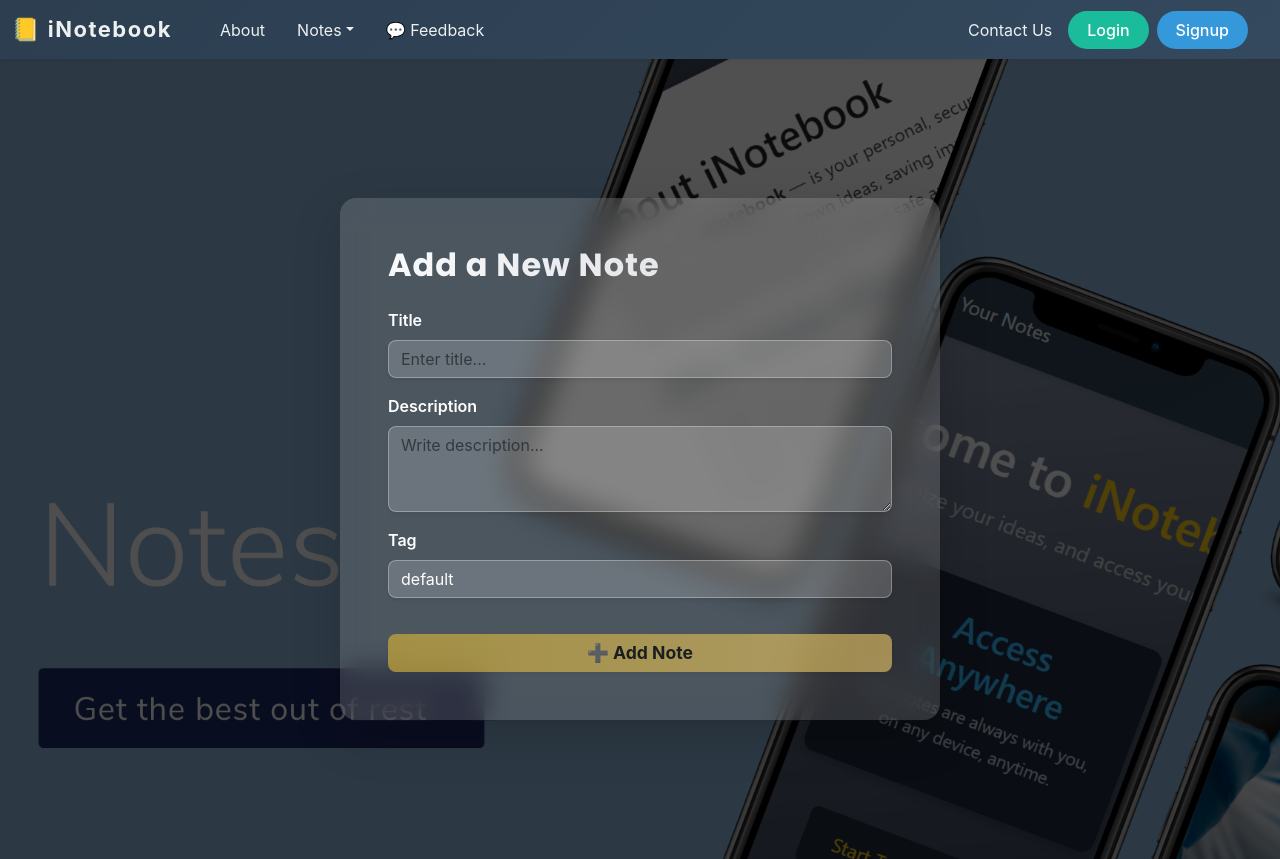
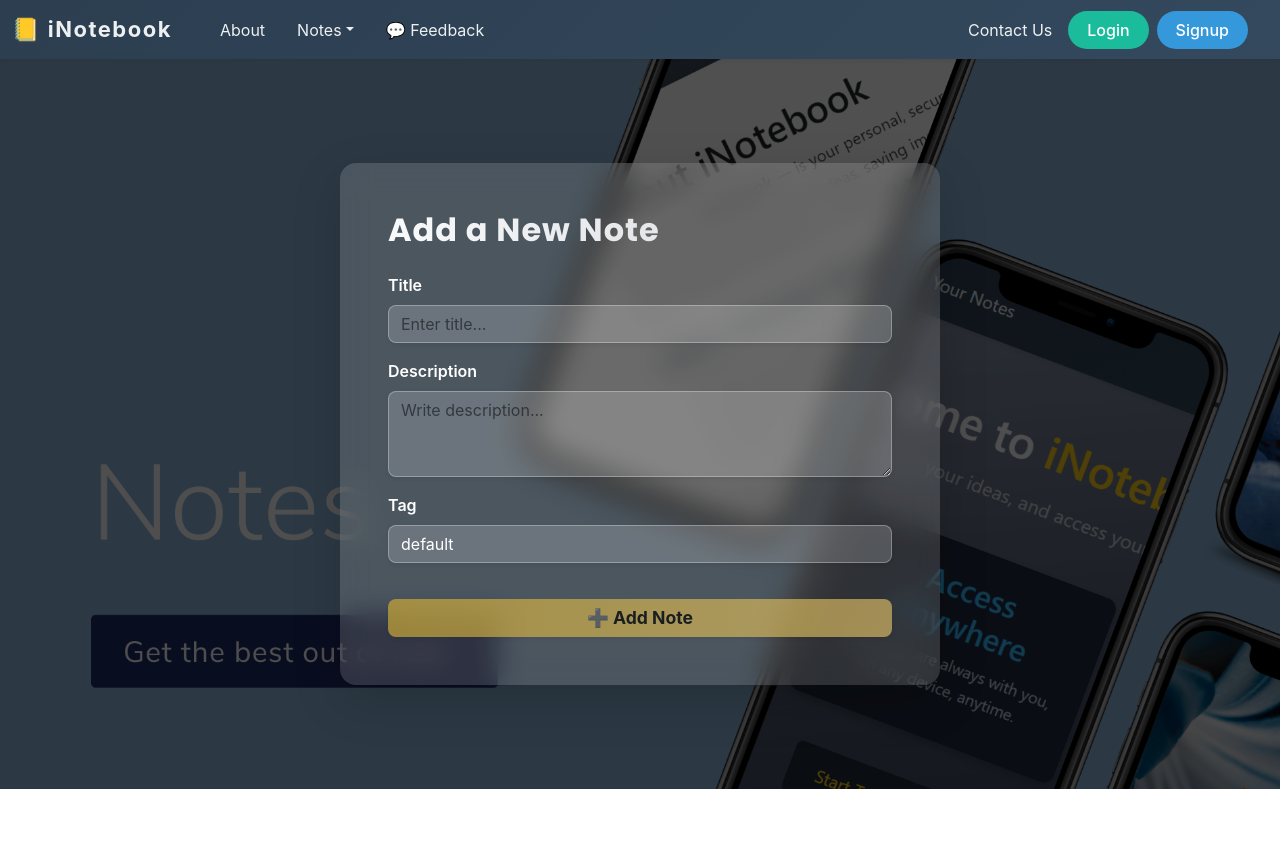
Before and after one commit to Saniaaaadcbdt4/iNotebook, a React (Create React App) app: page /#/addnote in a window 1280 px wide. After the commit the page ends 800 px from the top, so only its background shows below. Built offline with nearby package versions, Linux system fonts and the light colour scheme.

Commit message:
Fix layout white space and update gradient background

```diff
--- a/src/App.css
+++ b/src/App.css
@@ -62,3 +62,10 @@ i{
   from { opacity: 1; }
   to { opacity: 0.5; }
 }
+html, body, #root {
+  margin: 0;
+  padding: 0;
+  min-height: 100%;
+  background-color: "rgba(0,0,0,0.25)"
+ /* blue fallback */
+}
--- a/src/components/AddNote.js
+++ b/src/components/AddNote.js
@@ -28,7 +28,7 @@ const AddNote = (props) => {
     <div
       style={{
         position: "relative",
-        minHeight: "100vh",
+        minHeight: "calc(100vh - 70px)",
         width: "100%", // ✅ full width
         //testing
         paddingTop: "70px",
```
